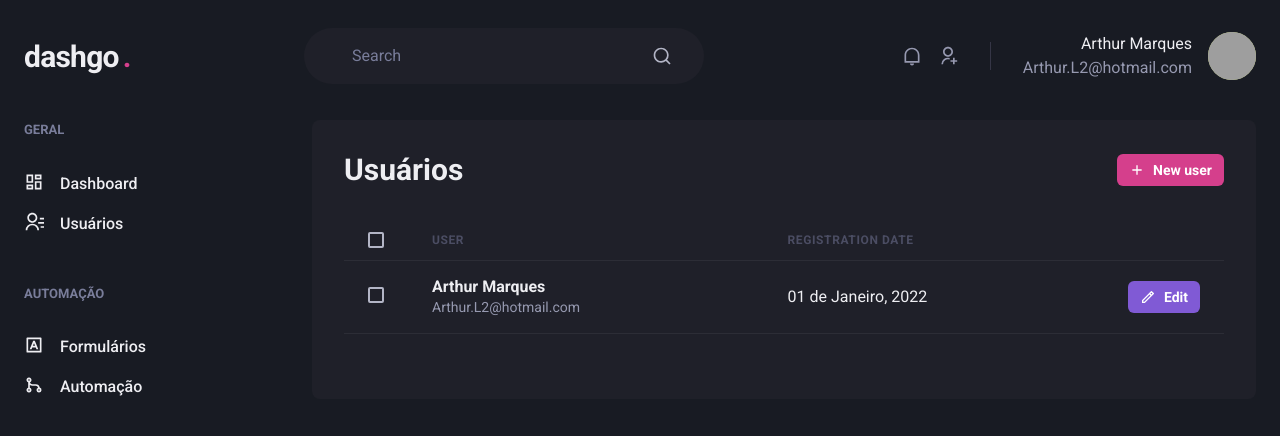
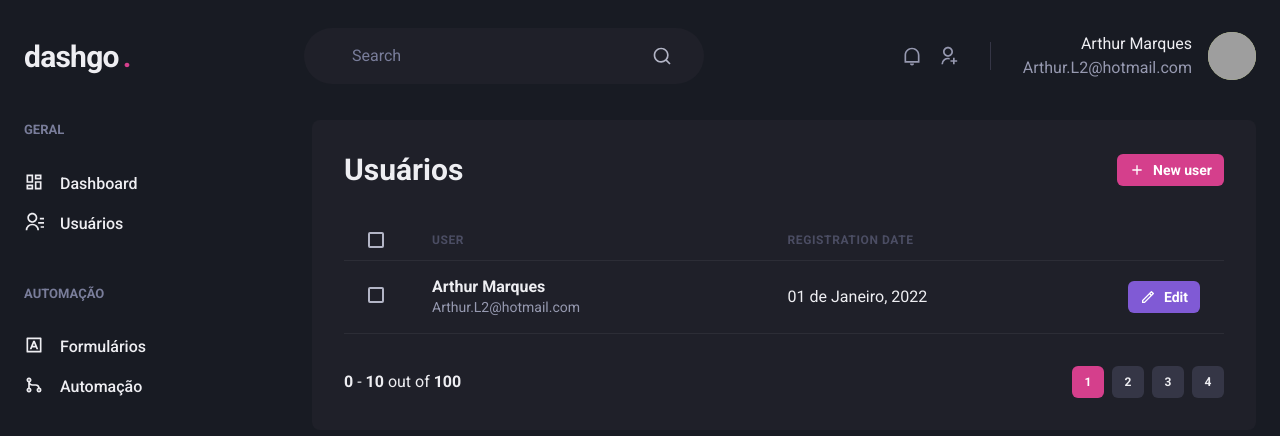
Before and after one commit to arthur1470/dashgo, a Next.js app: page /users in a window 1280 px wide. Shown: the top 436 px of the page. Built offline with nearby package versions, Linux system fonts and the light colour scheme; grey boxes are pictures that could not be loaded.

Commit message:
User form created

```diff
--- a/src/components/Form/Input.tsx
+++ b/src/components/Form/Input.tsx
@@ -8,7 +8,7 @@
 export function Input({ name, label, ...rest}: InputProps) {
     return (
         <FormControl>
-            { !!label && <FormLabel htmlFor={name}>Password</FormLabel> }
+            { !!label && <FormLabel htmlFor={name}>{label}</FormLabel> }
             <ChakraInput
               id={name}
               name={name}
--- /dev/null
+++ b/src/components/Pagination.tsx
@@ -0,0 +1,65 @@
+import { Box, Button, Stack } from "@chakra-ui/react";
+
+export function Pagination() {
+    return (
+        <Stack
+            direction="row"
+            spacing="6"
+            mt="8"
+            justify="space-between"
+            align="center"
+        >
+            <Box>
+                <strong>0</strong> - <strong>10</strong> out of <strong>100</strong>
+            </Box>
+            <Stack spacing="2" direction="row">
+                <Button
+                    size="sm"
+                    fontSize="xs"
+                    w="4"
+                    colorScheme="pink"
+                    disabled
+                    _disabled={{
+                        bgColor: "pink.500",
+                        cursor: "default"
+                    }}
+                >
+                    1
+                </Button>
+                <Button
+                    size="sm"
+                    fontSize="xs"
+                    w="4"
+                    bg="gray.700"
+                    _hover={{
+                        bg: "gray.500",
+                    }}
+                >
+                    2
+                </Button>
+                <Button
+                    size="sm"
+                    fontSize="xs"
+                    w="4"
+                    bg="gray.700"
+                    _hover={{
+                        bg: "gray.500",
+                    }}
+                >
+                    3
+                </Button>
+                <Button
+                    size="sm"
+                    fontSize="xs"
+                    w="4"
+                    bg="gray.700"
+                    _hover={{
+                        bg: "gray.500",
+                    }}
+                >
+                    4
+                </Button>
+            </Stack>
+        </Stack>
+    );
+}
--- a/src/pages/users/index.tsx
+++ b/src/pages/users/index.tsx
@@ -1,6 +1,7 @@
 import { Box, Button, Checkbox, Flex, Heading, Icon, Table, Tbody, Td, Text, Th, Thead, Tr } from "@chakra-ui/react";
 import { RiAddLine, RiPencilLine } from "react-icons/ri";
 import { Header } from "../../components/Header";
+import { Pagination } from "../../components/Pagination";
 import { Sidebar } from "../../components/Sidebar";
 
 export default function UserList() {
@@ -69,6 +70,7 @@
                             </Tr>
                         </Tbody>
                     </Table>
+                    <Pagination />
                 </Box>
             </Flex>
         </Box>
```
Also changed, not shown: src/pages/users/create.tsx (added, +38 -0 lines).
